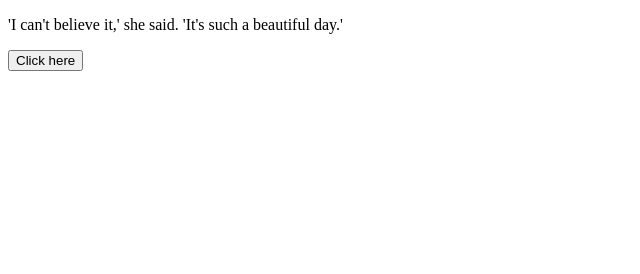
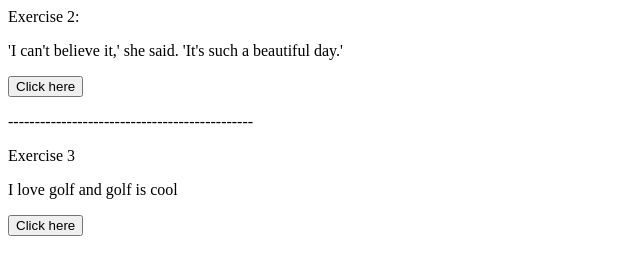
Before and after one commit to optimistictech/regexp, a plain HTML site: page index.html in a window 1280 px wide. Shown: the whole page, without its empty margins (0-640 px from the left). Drawn offline with Linux system fonts and the light colour scheme.

Commit message:
fixed reg error

```diff
--- a/index.html
+++ b/index.html
@@ -8,15 +8,36 @@
 </head>
 <body>
 
+    Exercise 2:
     <p id="story">
         'I can't believe it,' she said. 'It's such a beautiful day.'
     </p>
     <button onclick="replace()"> Click here </button>
 
 
+   <p> ---------------------------------------------- </p>
+
+    Exercise 3
+
+    <p id="ex3">
+      I love golf and golf is cool
+    </p>
+
+    <button onclick="golf()"> Click here </button>
+
 
 
     <script>
+
+          let exp = document.getElementById('ex3').textContent
+
+          function golf() {
+            let pattern = /golf, cool/
+            let result = pattern.exec(exp)
+
+            document.getElementById('ex3').textContent = result;
+
+          }
 
         // Get the text content of the paragraph
         var story = document.getElementById('story').textContent;
@@ -36,14 +57,7 @@
         }
 
 
- /* // Sample text with single quotation marks for dialogue and contractions
-let text = "She said, 'I can't do it.' He replied, 'Aren't you coming?'";
 
-// Replace single quotes used for dialogue with double quotes
-text = text.replace(/'([^']+)'/g, '"$1"');
-
-console.log(text);
- */
 
     </script>
 
```
